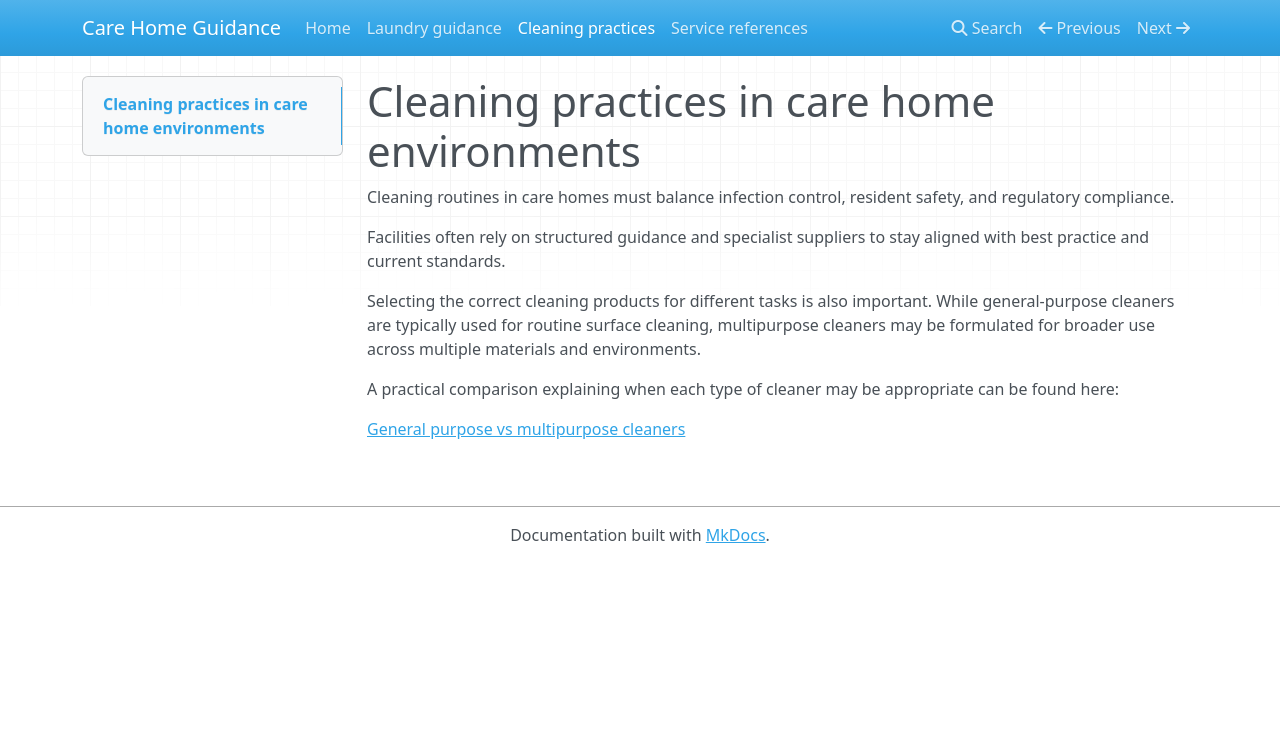
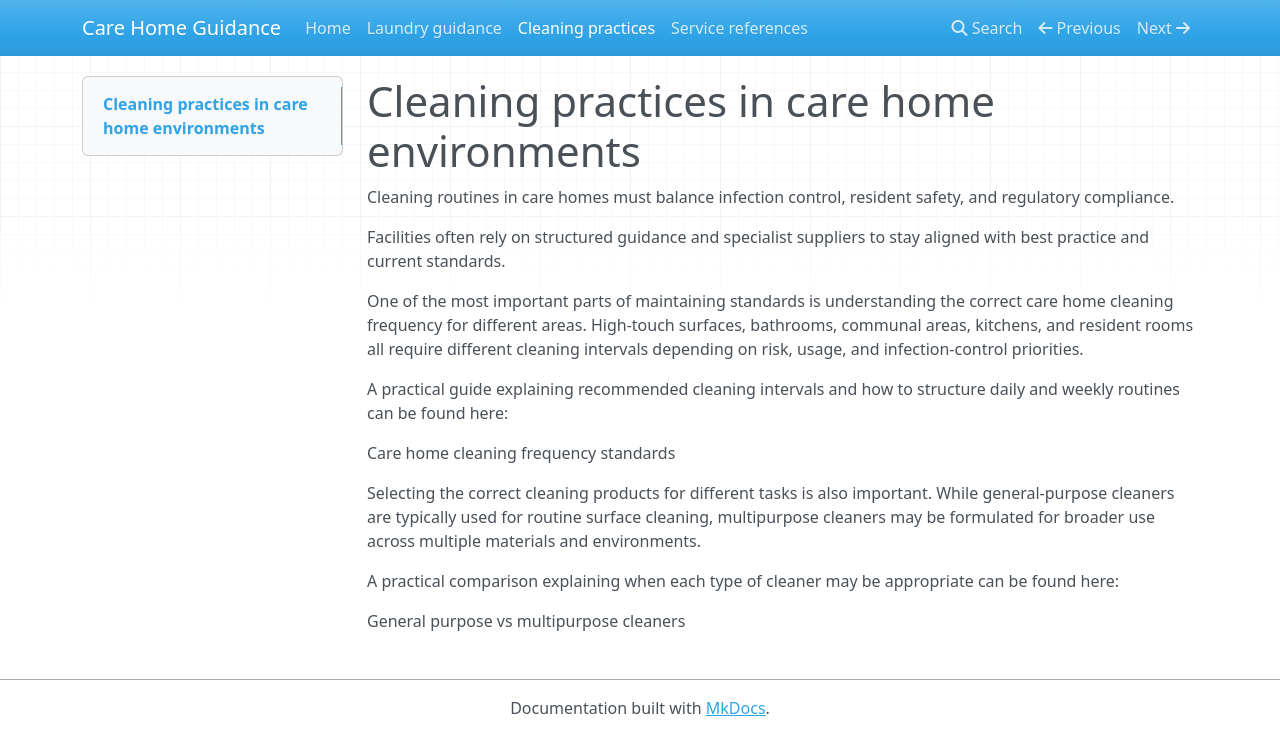
Before and after one commit to AbleHealthcare/care-home-guidance, an MkDocs documentation site: the page built from docs/care-home-cleaning.md, in a window 1280 px wide. Shown: the top 755 px of the page. Built offline with MkDocs 1.6.1, drawn with Linux system fonts in a browser that asks for light colours; nearby versions of some CDN libraries.

Commit message:
Update care-home-cleaning.md

```diff
--- a/docs/care-home-cleaning.md
+++ b/docs/care-home-cleaning.md
@@ -6,8 +6,14 @@ and regulatory compliance.
 Facilities often rely on structured guidance and specialist suppliers to stay aligned
 with best practice and current standards.
 
+One of the most important parts of maintaining standards is understanding the correct care home cleaning frequency for different areas. High-touch surfaces, bathrooms, communal areas, kitchens, and resident rooms all require different cleaning intervals depending on risk, usage, and infection-control priorities.
+
+A practical guide explaining recommended cleaning intervals and how to structure daily and weekly routines can be found here:
+
+Care home cleaning frequency standards
+
 Selecting the correct cleaning products for different tasks is also important. While general-purpose cleaners are typically used for routine surface cleaning, multipurpose cleaners may be formulated for broader use across multiple materials and environments.
 
 A practical comparison explaining when each type of cleaner may be appropriate can be found here:
 
-[General purpose vs multipurpose cleaners](https://welcometoable.co.uk/resources/general-purpose-vs-multipurpose-cleaner/)
+General purpose vs multipurpose cleaners
```
